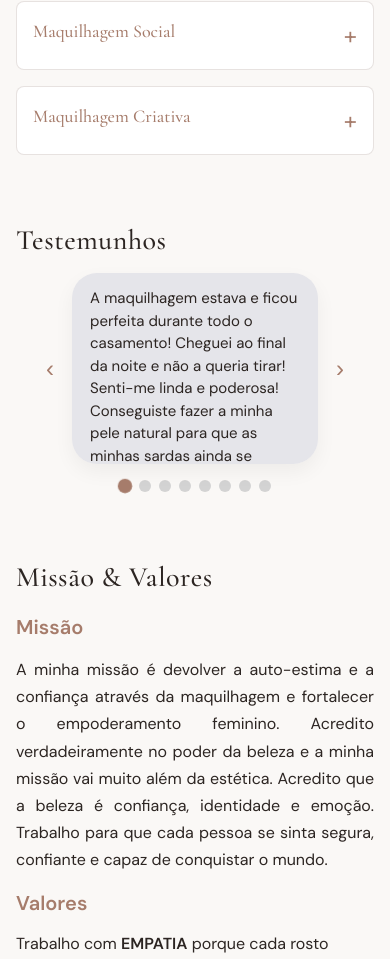
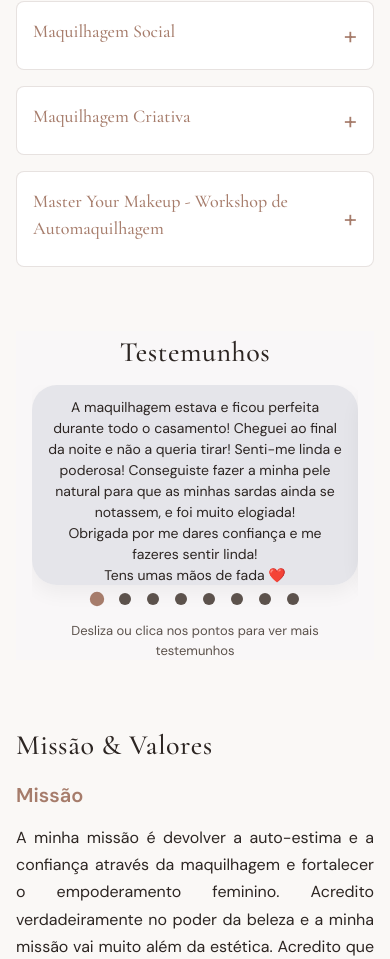
Before and after one commit to gmfesmad/catarinamoreiramakeup_, a React (Vite) app: page / in a window 390 px wide. Shown: the part 2326-3285 px from the top of the page. Built offline with nearby package versions, Linux system fonts and the light colour scheme.

Commit message:
Update services descriptions and update on testemonial section

```diff
--- a/src/pages/Contacts.jsx
+++ b/src/pages/Contacts.jsx
@@ -120,6 +120,7 @@ export default function Contacts() {
               <option value="noiva">Maquilhagem de Noiva</option>
               <option value="social">Maquilhagem Social</option>
               <option value="criativa">Maquilhagem Criativa</option>
+              <option value="workshop-automaquilhagem">Master Your Makeup - Workshop de Automaquilhagem</option>
               <option value="outro">Outro</option>
             </select>
           </div>
--- a/src/pages/Page.css
+++ b/src/pages/Page.css
@@ -661,6 +661,91 @@
   }
 }
 
+/* Testimonials Swiper */
+.testimonials-swiper {
+  width: 100%;
+  max-width: 500px;
+  padding: 0 3rem;
+  box-sizing: border-box;
+}
+
+.testimonials-swiper .swiper-slide {
+  display: flex;
+  align-items: center;
+  justify-content: center;
+  min-height: 0;
+}
+
+.testimonials-swiper .message-bubble {
+  width: 100%;
+  margin: 0;
+}
+
+.testimonials-swiper .swiper-pagination {
+  position: relative;
+  margin-top: 0.75rem;
+  bottom: auto;
+  left: 0;
+  right: 0;
+  display: flex;
+  justify-content: center;
+  gap: 10px;
+  --swiper-pagination-bullet-inactive-color: var(--text-muted);
+  --swiper-pagination-bullet-inactive-opacity: 1;
+  --swiper-pagination-color: var(--accent);
+}
+
+.testimonials-swipe-hint {
+  margin: 0.5rem 0 0;
+  font-size: 0.8125rem;
+  color: var(--text-muted);
+  font-weight: 400;
+}
+
+.testimonials-swiper .swiper-pagination-bullet {
+  width: 10px;
+  height: 10px;
+  background: var(--text-muted) !important;
+  opacity: 1 !important;
+  border-radius: 50%;
+  cursor: pointer;
+  transition: all 0.3s ease;
+}
+
+.testimonials-swiper .swiper-pagination-bullet-active {
+  background: var(--accent) !important;
+  opacity: 1 !important;
+  transform: scale(1.2);
+}
+
+.testimonials-swiper .swiper-button-prev,
+.testimonials-swiper .swiper-button-next {
+  color: var(--accent);
+  background: transparent;
+  padding: 0.5rem;
+  transition: color 0.2s ease, transform 0.2s ease, background-color 0.2s ease;
+}
+
+.testimonials-swiper .swiper-button-prev {
+  left: -60px;
+}
+
+.testimonials-swiper .swiper-button-next {
+  right: -60px;
+}
+
+.testimonials-swiper .swiper-button-prev:hover,
+.testimonials-swiper .swiper-button-next:hover {
+  color: var(--text);
+  background-color: var(--accent-subtle);
+}
+
+.testimonials-swiper .swiper-button-prev::after,
+.testimonials-swiper .swiper-button-next::after {
+  font-size: 1.75rem;
+  font-weight: 300;
+}
+
 .dotsTestimonials {
   display: flex;
   margin-top: 20px;
@@ -672,7 +757,7 @@
   width: 10px;
   height: 10px;
   border-radius: 50%;
-  background: lightgray; /* inactive iOS gray */
+  background: var(--text-muted);
   cursor: pointer;
   transition: all 0.3s ease;
 }
@@ -1069,55 +1154,45 @@ textarea {
     padding: 0 0.5rem;
   }
 
-  .bubble-wrapper {
-    width: 100%;
+  .testimonials-swiper {
     padding: 0 3rem;
-    position: relative;
-    box-sizing: border-box;
+    max-width: 100%;
+  }
+
+  .testimonials-swiper .swiper-button-prev,
+  .testimonials-swiper .swiper-button-next {
+    min-width: 44px;
+    min-height: 44px;
+  }
+
+  .testimonials-swiper .swiper-button-prev {
+    left: 0.25rem;
+  }
+
+  .testimonials-swiper .swiper-button-next {
+    right: 0.25rem;
   }
 
   .message-bubble {
     max-width: 100%;
-    max-height: 240px;
-    padding: 14px 18px;
-    font-size: 15px;
+    max-height: 200px;
+    padding: 12px 14px;
+    font-size: 14px;
     line-height: 1.5;
   }
 
-  .arrowTestimonials {
-    position: absolute;
-    top: 50%;
-    transform: translateY(-50%);
-    min-width: 44px;
-    min-height: 44px;
-    padding: 0.5rem;
-    display: flex;
-    align-items: center;
-    justify-content: center;
-    font-size: 1.5rem;
-    font-weight: 300;
-    color: var(--accent);
-    background: transparent;
+  .testimonials-swiper .swiper-pagination {
+    margin-top: 1rem;
+    gap: 8px;
   }
 
-  .arrowTestimonials:hover {
-    color: var(--text);
-    background-color: var(--accent-subtle);
+  .testimonials-swiper .swiper-pagination-bullet {
+    width: 12px;
+    height: 12px;
   }
 
-  .arrowTestimonials.left {
-    left: 0.25rem;
-    right: auto;
-  }
-
-  .arrowTestimonials.right {
-    left: auto;
-    right: 0.25rem;
-  }
-
-  .dotsTestimonials {
-    margin-top: 1rem;
-    gap: 8px;
+  .testimonials-swiper .swiper-pagination-bullet-active {
+    transform: scale(1.2);
   }
 
   .dotTestimonials {
--- a/src/pages/Services.jsx
+++ b/src/pages/Services.jsx
@@ -65,14 +65,14 @@ function ImageSlider({ images, title }) {
 const services = [
   {
     title: 'Maquilhagem de Noiva',
-    images: [noiva13, noiva11, noiva12, noiva6, noiva4, noiva5, noiva9, noiva8, noiva, noiva3, noiva10],
+    images: [noiva13, noiva11, noiva12, noiva6, noiva4, noiva5, noiva9, noiva8, noiva, noiva3],
     description: (
       <>
         <p>
           Experiência personalizada e exclusiva, pensada ao detalhe para o dia mais especial de cada noiva e criada para
           refletir a identidade e o estilo do casamento. Com produtos de alta qualidade e técnicas profissionais
           exclusivas, está assegurada a durabilidade, conforto e um resultado de excelência para que cada noiva se
-          sinta segura, radiante e especial desde o primeiro ao último momento.
+          sinta segura, elegante e especial desde o primeiro ao último momento.
         </p>
         <div className="bridal-timeline-luxury">
           <div className="timeline-step">
@@ -127,7 +127,7 @@ const services = [
             <div className="timeline-content">
               <h4>Dia do Casamento</h4>
               <p>
-                Neste dia estou presente para criar a maquilhagem perfeita, com calma e atenção a cada detalhe, para que a noiva se sinta confiante, radiante e preparada para viver cada momento do seu grande dia. Para além disso, estou presente para acompanhar os momentos importantes, como a reportagem fotográfica.
+                Neste dia estou presente para criar a maquilhagem perfeita, com calma e atenção a cada detalhe, para que a noiva se sinta confiante e preparada para viver cada momento do seu grande dia. Para além disso, estou presente para acompanhar os momentos importantes, como a reportagem fotográfica.
 
               </p>
             </div>
@@ -139,12 +139,11 @@ const services = [
   },
   {
     title: 'Maquilhagem Social',
-    images: [socialv2, social4, social5, social2, social6, social8, social7, social3],
+    images: [socialv2, social4, social5, social2, social6, social8, social7, social3, noiva10],
     description: (
       <p>
-        Serviço de alta qualidade desenvolvido para quem procura elegância, sofisticação e um acabamento impecável,
-        confortável e duradouro. Cada detalhe é cuidadosamente trabalhado para valorizar a beleza natural de forma
-        elegante e harmoniosa, adaptando-se, sempre, à essência de cada pessoa e ao evento/ocasião.
+        Serviço de alta qualidade e personalizado, desenvolvido para quem procura elegância, sofisticação e um acabamento impecável, confortável e duradouro.
+        Dos looks mais clássicos aos mais coloridos, cada maquilhagem é criada para refletir a personalidade de cada pessoa e fazê-la sentir-se confiante em qualquer ocasião especial.
       </p>
     ),
   },
@@ -154,6 +153,17 @@ const services = [
     description: (
       <p>
         Serviço onde a criatividade, expressão visual e elegância andam de mãos dadas. Ideal para quem deseja destacar-se com cores, brilho, detalhes especiais e elementos decorativos.
+      </p>
+    ),
+  },
+  {
+    title: 'Master Your Makeup - Workshop de Automaquilhagem',
+    images: [],
+    description: (
+      <p>
+        Experiência totalmente personalizada, adaptada às necessidades, objetivos e estilo de cada pessoa.
+        Em vez de seguir um método rígido, o workshop é construído de forma individual, permitindo aprender as técnicas e os produtos que realmente fazem sentido.
+        O objetivo é que cada pessoa termine o workshop a conhecer melhor o seu rosto, a saber o que a valoriza e a sentir-se mais confiante ao maquilhar-se.
       </p>
     ),
   }
--- a/src/pages/Testimonials.jsx
+++ b/src/pages/Testimonials.jsx
@@ -1,8 +1,11 @@
 import './Page.css'
-import { useState, useLayoutEffect, useRef } from 'react';
+import { Swiper, SwiperSlide } from 'swiper/react'
+import { Pagination, Navigation } from 'swiper/modules'
+import 'swiper/css'
+import 'swiper/css/pagination'
+import 'swiper/css/navigation'
 
 export default function Testimonials() {
-
   const testimonials = [
     `A maquilhagem estava e ficou perfeita durante todo o casamento! Cheguei ao final da noite e não a queria tirar! Senti-me linda e poderosa! Conseguiste fazer a minha pele natural para que as minhas sardas ainda se notassem, e foi muito elogiada!
 Obrigada por me dares confiança e me fazeres sentir linda!
@@ -30,82 +33,36 @@ Além disso senti-me super confortável, não senti que estava demasiado maquilh
 Obrigada! Fazes uma pessoa sentir-se 300 vezes mais confiante e mais bonita. Não há palavras para o excelente trabalho que fazes 🩷😘`,
     `Incrível, gostei imenso 🥰 aguentou o tempo todo mesmo com a temperatura que esteve 🙏🏼
 Obrigada mais uma vez pelo teu excelente profissionalismo ✨`
-  ];
-
-  const [index, setIndex] = useState(0);
-  const [bubbleHeight, setBubbleHeight] = useState(null);
-  const measureRef = useRef(null);
-
-  const measureHeights = () => {
-    if (!measureRef.current) return;
-    const children = measureRef.current.querySelectorAll('.message-bubble-measure');
-    if (children.length === 0) return;
-    let min = children[0].offsetHeight;
-    children.forEach((el) => {
-      min = Math.min(min, el.offsetHeight);
-    });
-    if (min > 0) setBubbleHeight(min + 50);
-  };
-
-  useLayoutEffect(() => {
-    measureHeights();
-    window.addEventListener('resize', measureHeights);
-    return () => window.removeEventListener('resize', measureHeights);
-  }, []);
-
-  const prevSlide = () => {
-    setIndex((prev) => (prev === 0 ? testimonials.length - 1 : prev - 1));
-  };
-
-  const nextSlide = () => {
-    setIndex((prev) => (prev === testimonials.length - 1 ? 0 : prev + 1));
-  };
-
+  ]
 
   return (
-    <section className="page about">
+    <section className="page about testimonials-section">
       <h1 className="page-title">Testemunhos</h1>
 
       <div className="slider-container">
-
-        {/* Bubble + Arrows ONLY */}
-        <div className="bubble-wrapper">
-          <div ref={measureRef} className="bubble-measurer" aria-hidden="true">
-            {testimonials.map((t, i) => (
-              <div key={i} className="message-bubble message-bubble-measure">
-                {t}
-              </div>
-            ))}
-          </div>
-          <button type="button" className="arrowTestimonials left" onClick={prevSlide} aria-label="Testemunho anterior">
-            ‹
-          </button>
-
-          <div
-            className="message-bubble"
-            style={bubbleHeight != null ? { height: bubbleHeight } : undefined}
-          >
-            {testimonials[index]}
-          </div>
-
-          <button type="button" className="arrowTestimonials right" onClick={nextSlide} aria-label="Próximo testemunho">
-            ›
-          </button>
-        </div>
-
-        {/* DOTS OUTSIDE */}
-        <div className="dotsTestimonials">
-          {testimonials.map((_, i) => (
-            <span
-              key={i}
-              className={`dotTestimonials ${i === index ? "active" : ""}`}
-              onClick={() => setIndex(i)}
-            />
+        <Swiper
+          className="testimonials-swiper"
+          modules={[Pagination]}
+          spaceBetween={0}
+          slidesPerView={1}
+          speed={300}
+          pagination={{
+            clickable: true,
+          }}
+          grabCursor
+          resistanceRatio={0}
+          touchReleaseOnEdges={true}
+        >
+          {testimonials.map((text, i) => (
+            <SwiperSlide key={i}>
+              <div className="message-bubble">{text}</div>
+            </SwiperSlide>
           ))}
-        </div>
-
+        </Swiper>
+        <p className="testimonials-swipe-hint" aria-hidden="true">
+          Desliza ou clica nos pontos para ver mais testemunhos
+        </p>
       </div>
     </section>
-  );
-
+  )
 }
```
